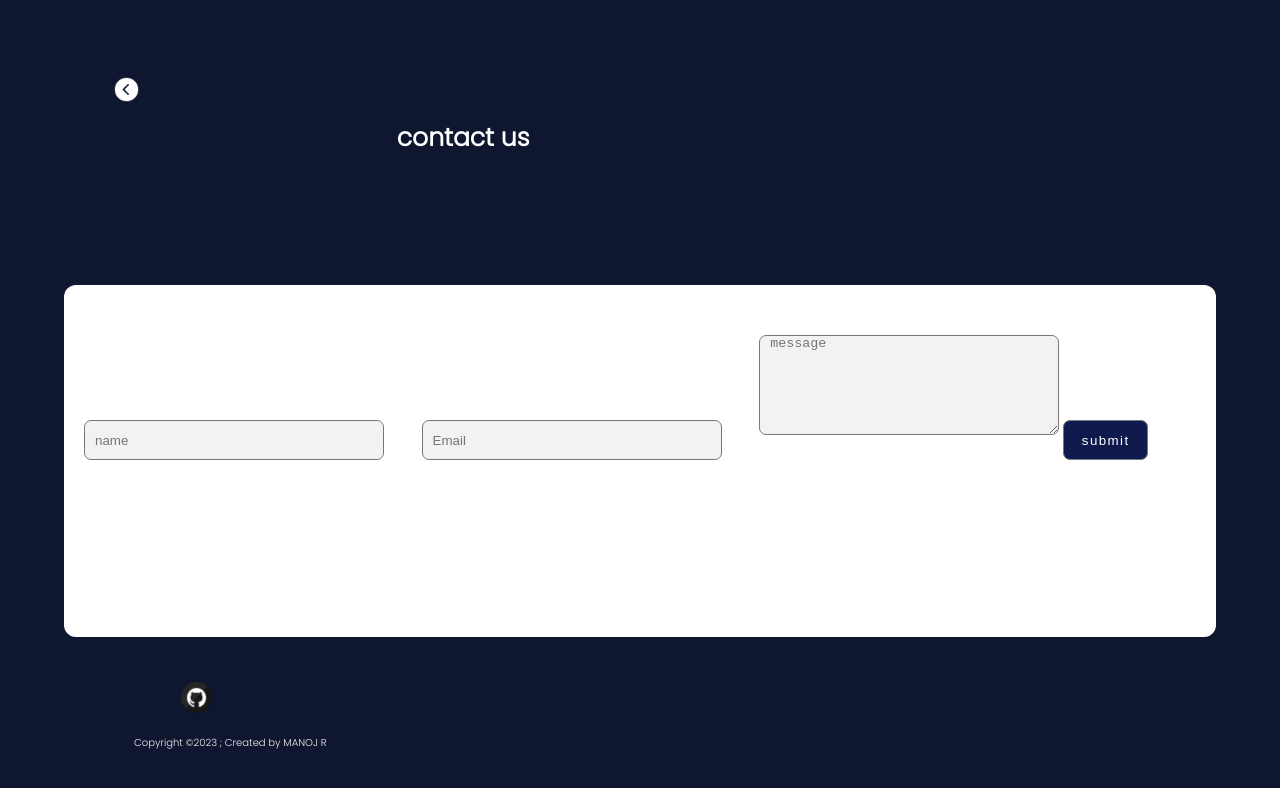
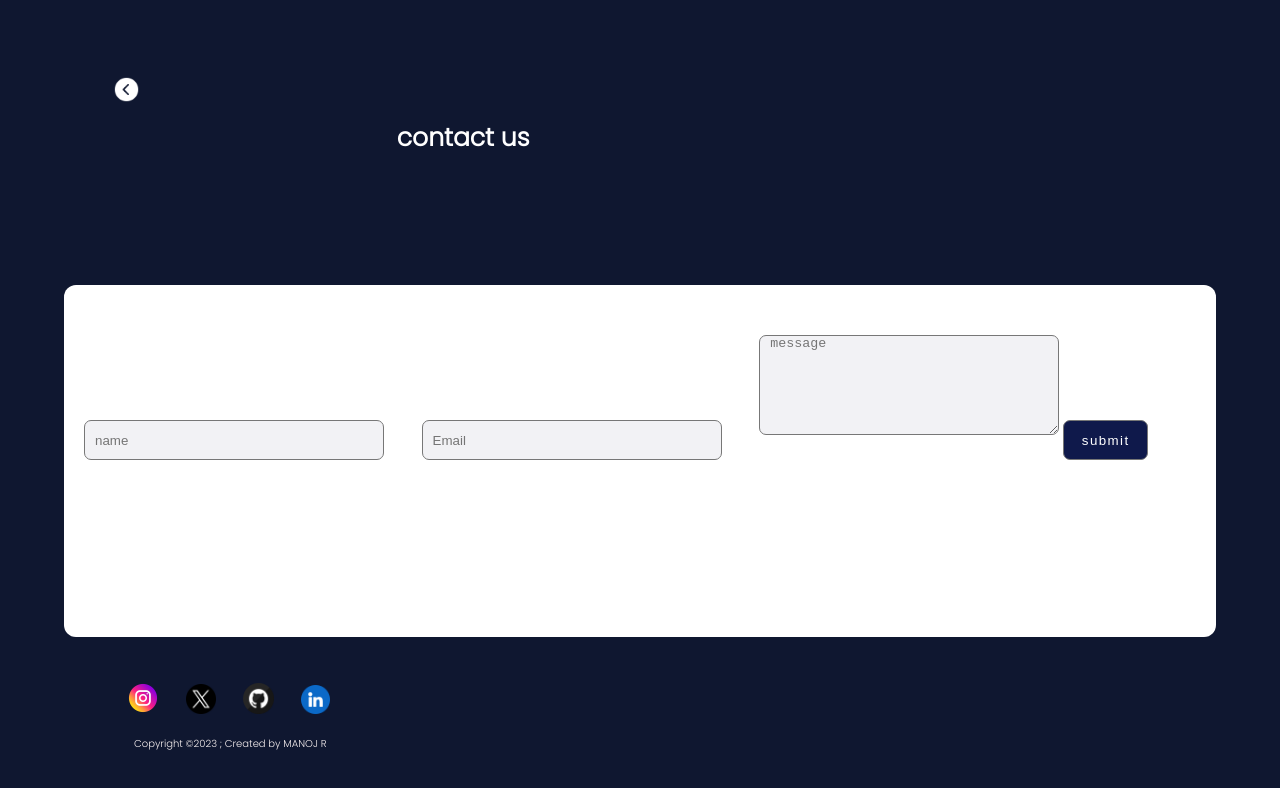
Before and after one commit to ManojRdk/linkifyonline.in, a plain HTML site: page contact.html in a window 1280 px wide. Drawn offline with Linux system fonts and the light colour scheme.

Commit message:
Add files via upload

```diff
--- a/contact.html
+++ b/contact.html
@@ -27,12 +27,12 @@
 
             <ul>
                 <li><a href="https://instagram.com/_mano.2_?utm_source=qr&igshid=MzNlNGNkZWQ4Mg%3D%3D" class="instagram">
-                <img src="images/instagram-icon.png" alt="" height="32">
+                <img src="socialmedia/instagram-icon.png" alt="" height="32">
             </a></li>
 
 
             <li><a href="https://twitter.com/Manojrdk15?t=E2NYNT-z5DVeVJ66kBE34Q&s=08" class="twitter">
-                <img src="images/twitter-img.png" alt="" height="30">
+                <img src="socialmedia/twitter-img.png" alt="" height="30">
             </a></li>
 
             <li><a href="https://www.facebook.com/manoj.ravi.714655?mibextid=ZbWKwL" class="fb">
@@ -40,7 +40,7 @@
             </a></li>
 
             <li><a href="https://www.linkedin.com/in/manoj-r-59a304278" class="linkedin">
-                <img src="images/linkedin-main.png" alt="" height="29">
+                <img src="education/linkedin-main.png" alt="" height="29">
             </a></li>
         </ul></div>
      </form>
```
